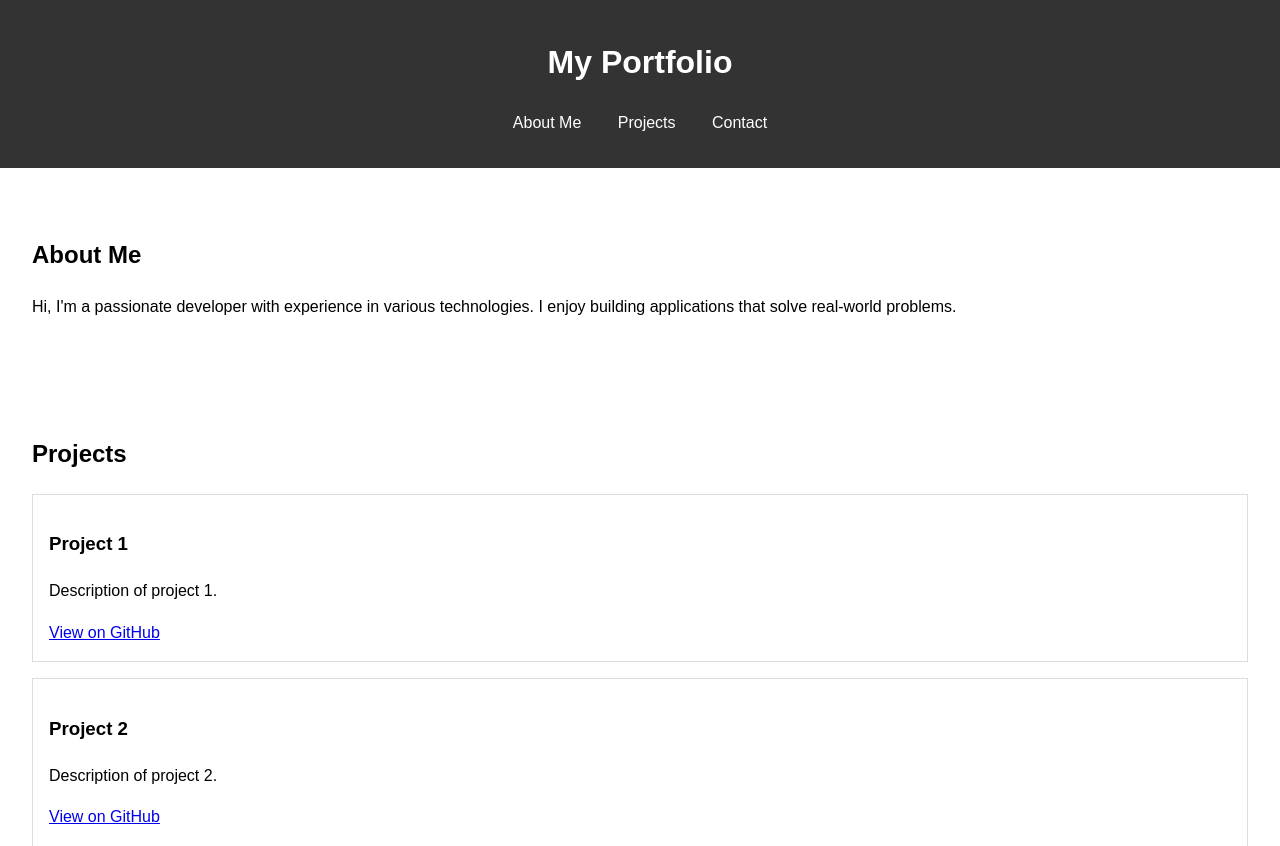
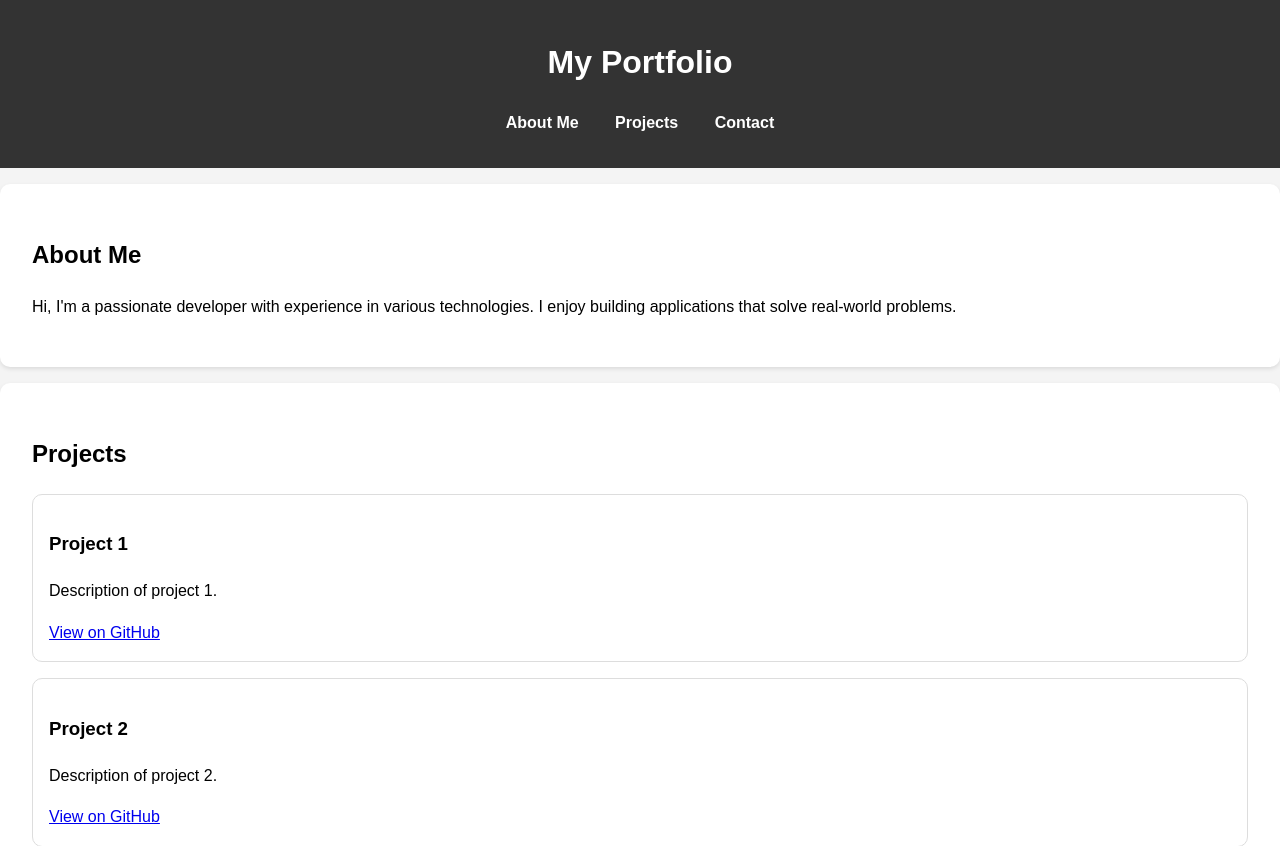
Before and after one commit to phrog-exe/Octo-repo-test, a plain HTML site: page index.html in a window 1280 px wide. Shown: the top 846 px of the page. Drawn offline with Linux system fonts and the light colour scheme; a script that the page names is missing.

Commit message:
Update style.css

```diff
--- a/style.css
+++ b/style.css
@@ -3,6 +3,7 @@ body {
     margin: 0;
     padding: 0;
     line-height: 1.6;
+    background: #f4f4f4;
 }
 
 header {
@@ -10,6 +11,9 @@ header {
     color: #fff;
     padding: 1rem 0;
     text-align: center;
+    position: sticky;
+    top: 0;
+    z-index: 1000;
 }
 
 nav ul {
@@ -25,17 +29,28 @@ nav ul li {
 nav ul li a {
     color: #fff;
     text-decoration: none;
+    font-weight: bold;
 }
 
 section {
     padding: 2rem;
     margin: 1rem 0;
+    background: #fff;
+    border-radius: 10px;
+    box-shadow: 0 2px 4px rgba(0, 0, 0, 0.1);
 }
 
 .project {
     border: 1px solid #ddd;
     padding: 1rem;
     margin: 1rem 0;
+    border-radius: 10px;
+    transition: transform 0.3s ease, box-shadow 0.3s ease;
+}
+
+.project:hover {
+    transform: translateY(-5px);
+    box-shadow: 0 4px 8px rgba(0, 0, 0, 0.2);
 }
 
 footer {
@@ -44,3 +59,12 @@ footer {
     background: #333;
     color: #fff;
 }
+
+.fade-in {
+    opacity: 0;
+    transition: opacity 2s ease-in-out;
+}
+
+.fade-in.visible {
+    opacity: 1;
+}
```
